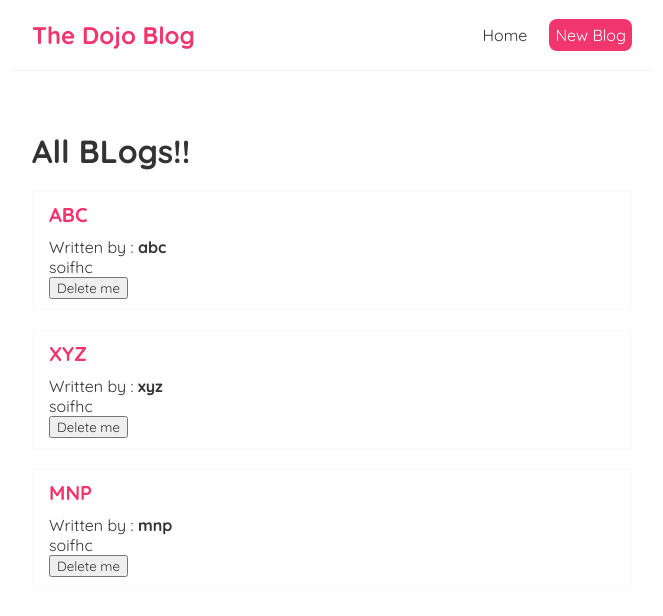
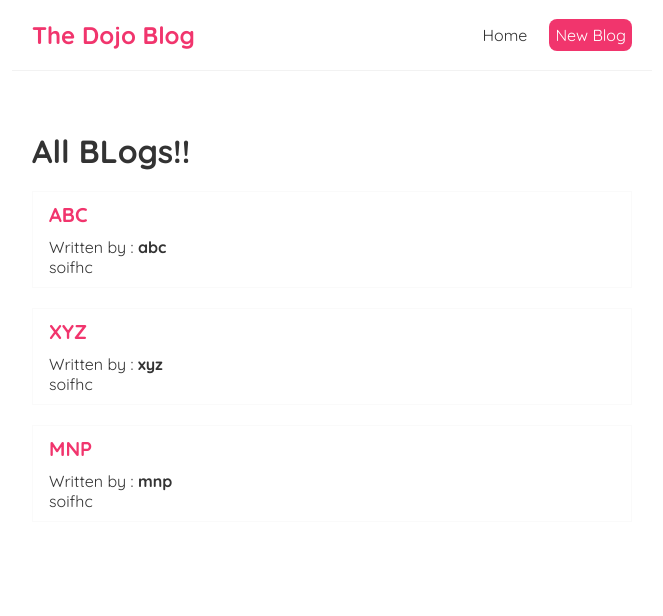
Before and after one commit to Shrevijain/blog, a React (Create React App) app: page / in a window 1280 px wide. Shown: the top 616 px of the page, without its empty margins (308-971 px from the left). Built offline with nearby package versions, Linux system fonts and the light colour scheme; data requests are answered from the project's data file.

Commit message:
Fetched data from Json file

```diff
--- a/src/BlogList.js
+++ b/src/BlogList.js
@@ -1,4 +1,4 @@
-const BlogList = ({blogs, title, handleDelete}) => {
+const BlogList = ({blogs, title, }) => {
     // const title = props.title;
     // const blogs =props.blogs;
     // console.log(props,blogs);
@@ -12,7 +12,7 @@
             <h2>{blog.title}</h2>
             <p>Written by : <b>{blog.author}</b></p>
             <p>{blog.body}</p>
-            <button onClick={() => handleDelete(blog.id)}>Delete me</button>
+
           </div>
         ))}
         </div>
--- a/src/Home.js
+++ b/src/Home.js
@@ -1,26 +1,15 @@
 import {useState, useEffect} from "react";
 import BlogList from "./BlogList";
+import useFetch from "./useFetch";
 
 const Home = () => {
-    const [blogs, setBlogs] = useState([
-      {title: "ABC", body: "soifhc", author: "abc", id:1},
-      {title: "XYZ", body: "soifhc", author: "xyz", id:2},
-      {title: "MNP", body: "soifhc", author: "mnp", id:3}
-    ]);
-
-    const handleDelete = (id) => {
-      const NewBlogs = blogs.filter(blog => blog.id !== id);
-      setBlogs(NewBlogs);
-    }
-
-    useEffect (() => {
-      console.log("useEffect called");
-    },[]);
+  const {data:blogs, isLoading, error} = useFetch('http://localhost:8000/blogs');
 
     return (
       <div className="home">
-        <BlogList blogs={blogs} title="All BLogs!!" handleDelete={handleDelete}/>
-
+        {error && <div>{error}</div>}
+        {isLoading && <div>Loading......</div>}
+        {blogs && <BlogList blogs={blogs} title="All BLogs!!" /> }
       </div>
     );
   }
--- /dev/null
+++ b/src/useFetch.js
@@ -0,0 +1,35 @@
+import {useState, useEffect} from "react";
+import BlogList from "./BlogList";
+
+const useFetch = (url) => {
+    const [data, setData] = useState(null);
+    const[isLoading, setIsLoading] = useState(true);
+    const [error, setError] = useState(null);
+
+    useEffect (() => {
+      setTimeout(() => {
+        fetch(url)
+        .then(res =>{
+
+          if(!res.ok){
+            throw Error("404 Data Not Found");
+          }
+          return res.json();
+        })
+
+        .then (data => {
+          setData(data);
+          setIsLoading(false);
+          setError(null);
+        })
+        .catch(err =>{
+          setIsLoading(false);
+          setError(err.message);
+
+        })
+      },1000);
+    },[url]);
+    return {data, isLoading, error};
+}
+
+export default useFetch;
```
